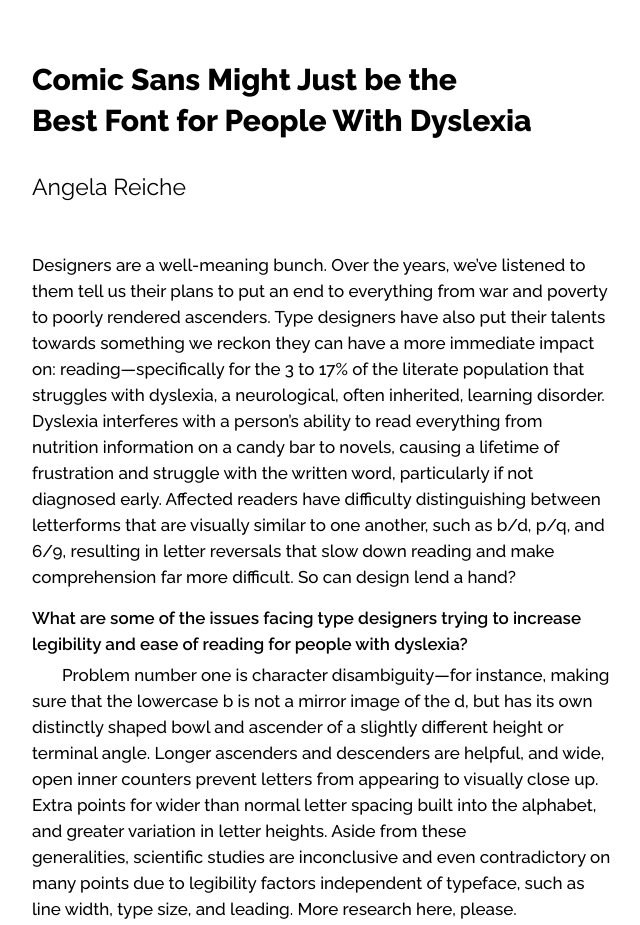
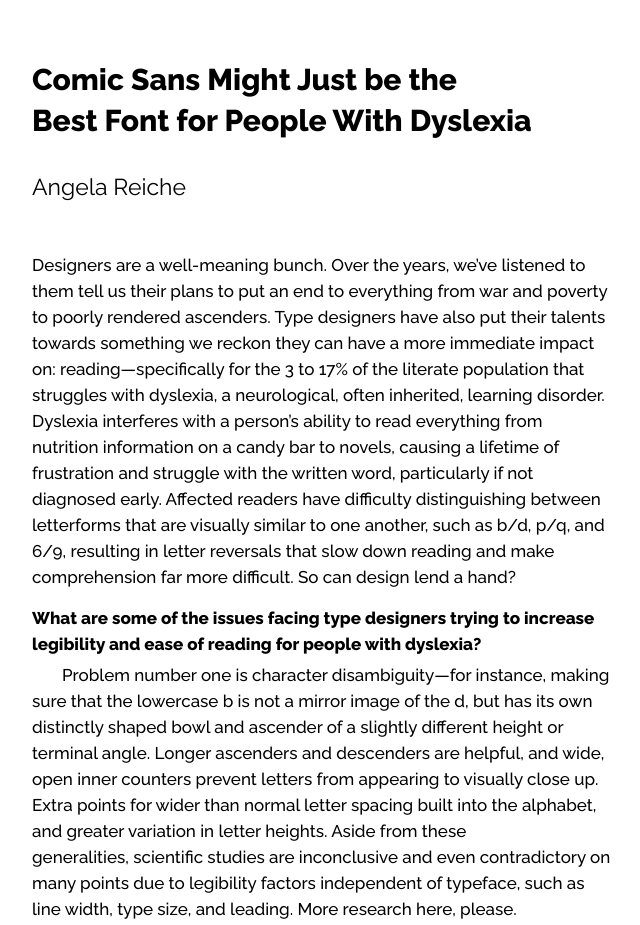
Before and after one commit to dcwang16/dcwang16.github.io, a plain HTML site: page index.html in a window 1280 px wide. Shown: the top 925 px of the page, without its empty margins (318-958 px from the left). Drawn offline with Linux system fonts and the light colour scheme.

Commit message:
higher font weight mobile

```diff
--- a/index.html
+++ b/index.html
@@ -107,6 +107,9 @@
 	    	}
 	    	p {
 	    		font-weight: 500;
+	    	}
+	    	.question {
+	    		font-weight: 800;
 	    	}
 	    }*/
 
```
